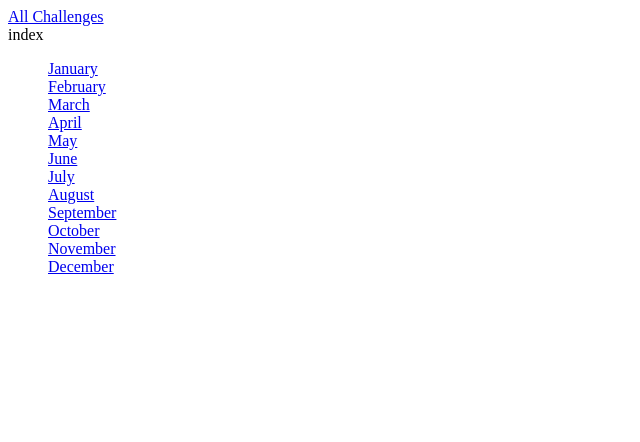
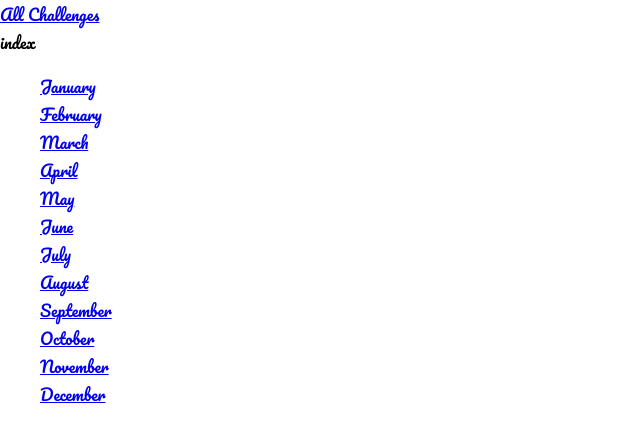
Before and after one commit to KumarAnant/monthly_challenges, a Django app: page /challenges/ in a window 1280 px wide. Shown: the top 442 px of the page, without its empty margins (0-640 px from the left). Run offline with Django 3.2, Linux system fonts and the light colour scheme.

Commit message:
Some more CSS/Style

```diff
--- a/monthly_challenges/settings.py
+++ b/monthly_challenges/settings.py
@@ -125,6 +125,10 @@ USE_TZ = True
 
 STATIC_URL = '/static/'
 
+STATICFILES_DIRS = [
+    BASE_DIR / "static"
+]
+
 # Default primary key field type
 # https://docs.djangoproject.com/en/3.2/ref/settings/#default-auto-field
 
--- /dev/null
+++ b/static/styles.css
@@ -0,0 +1,9 @@
+@import url('https://fonts.googleapis.com/css2?family=Pacifico&display=swap');
+
+html{
+    font-family: 'Pacifico', cursive;
+}
+
+body{
+    margin: 0;
+}
--- a/templates/base.html
+++ b/templates/base.html
@@ -1,3 +1,5 @@
+{% load static %}
+
 <!DOCTYPE html>
 <html lang="en">
 <head>
@@ -5,6 +7,7 @@
     <meta http-equiv="X-UA-Compatible" content="IE=edge">
     <meta name="viewport" content="width=device-width, initial-scale=1.0">
     <title>{% block pageTitle %}My Challenges{% endblock %}</title>
+    <link rel = "stylesheet" href=" {% static 'styles.css' %}">
     {% block CSS_files %}{% endblock %}
 </head>
 
```
